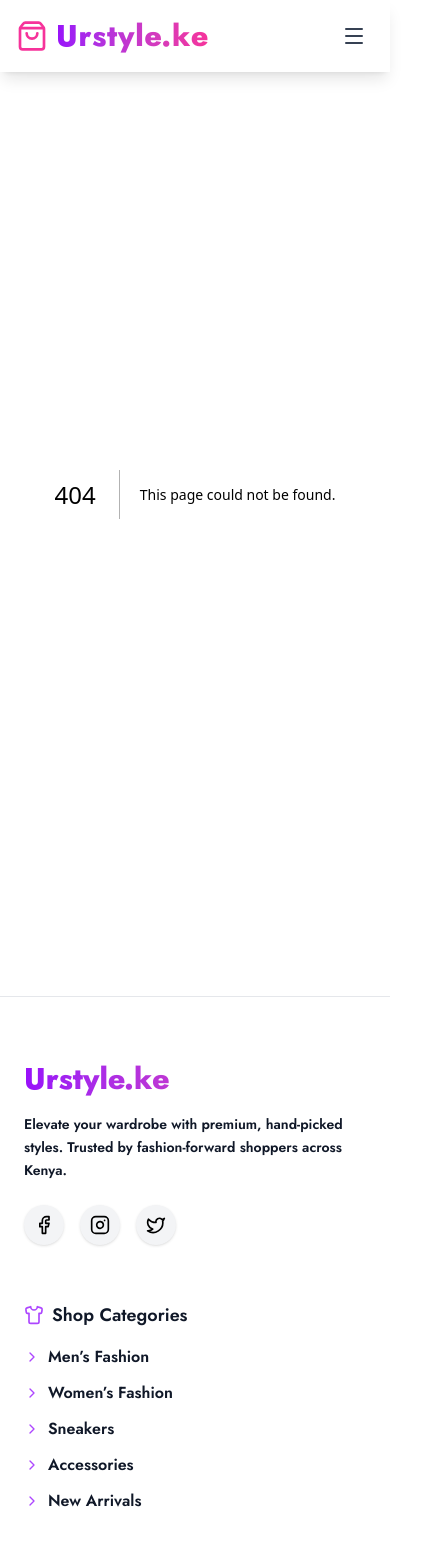
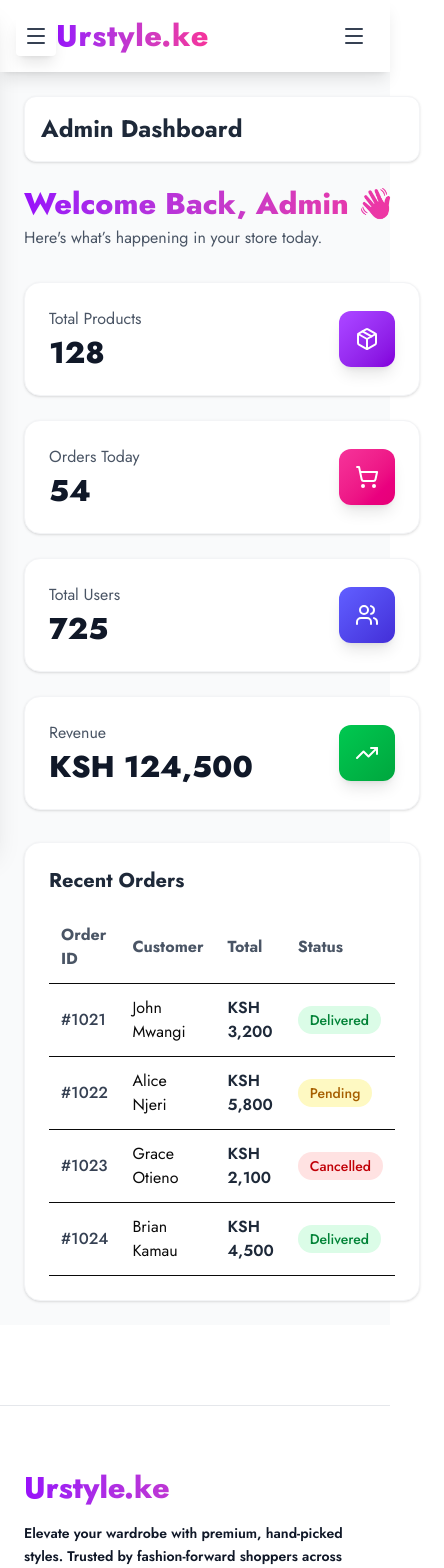
Before and after one commit to Griffinsshem/urstyle.ke, a Next.js app: page /admin in a window 390 px wide. Before the commit this address had no page. Shown: the top 1568 px of the page, 444 px wide, since content can reach past the window. Built offline with nearby package versions, Linux system fonts and the light colour scheme; sample sign-in values are in the browser's storage.

Commit message:
feat(admin): add premium dashboard UI with stats cards, recent orders table, and responsive layout

```diff
--- /dev/null
+++ b/src/app/admin/page.js
@@ -0,0 +1,146 @@
+"use client";
+
+import { useEffect, useState } from "react";
+import {
+  Package,
+  ShoppingCart,
+  Users,
+  TrendingUp,
+  Layers,
+} from "lucide-react";
+
+export default function AdminDashboard() {
+  const [stats, setStats] = useState({
+    totalProducts: 128,
+    totalOrders: 54,
+    totalUsers: 725,
+    revenue: 124500,
+  });
+
+  return (
+    <div className="space-y-8">
+
+      {/* Top greeting */}
+      <section>
+        <h1 className="text-3xl font-extrabold bg-gradient-to-r from-purple-600 to-pink-500 bg-clip-text text-transparent">
+          Welcome Back, Admin 👋
+        </h1>
+        <p className="text-gray-600 mt-1">
+          Here's what’s happening in your store today.
+        </p>
+      </section>
+
+      {/* Stats Grid */}
+      <section className="grid grid-cols-1 sm:grid-cols-2 lg:grid-cols-4 gap-6">
+        <StatCard
+          title="Total Products"
+          value={stats.totalProducts}
+          icon={<Package className="w-6 h-6" />}
+          color="from-purple-500 to-purple-700"
+        />
+
+        <StatCard
+          title="Orders Today"
+          value={stats.totalOrders}
+          icon={<ShoppingCart className="w-6 h-6" />}
+          color="from-pink-500 to-pink-600"
+        />
+
+        <StatCard
+          title="Total Users"
+          value={stats.totalUsers}
+          icon={<Users className="w-6 h-6" />}
+          color="from-indigo-500 to-indigo-700"
+        />
+
+        <StatCard
+          title="Revenue"
+          value={`KSH ${stats.revenue.toLocaleString()}`}
+          icon={<TrendingUp className="w-6 h-6" />}
+          color="from-green-500 to-green-600"
+        />
+      </section>
+
+      {/* Recent Activity */}
+      <section className="bg-white rounded-2xl shadow-sm border border-gray-100 p-6">
+        <h2 className="text-xl font-bold text-gray-800 mb-4">Recent Orders</h2>
+
+        <div className="overflow-x-auto">
+          <table className="w-full text-left">
+            <thead>
+              <tr className="border-b">
+                <th className="p-3 text-gray-600">Order ID</th>
+                <th className="p-3 text-gray-600">Customer</th>
+                <th className="p-3 text-gray-600">Total</th>
+                <th className="p-3 text-gray-600">Status</th>
+              </tr>
+            </thead>
+
+            <tbody>
+              {recentOrders.map((order) => (
+                <tr
+                  key={order.id}
+                  className="border-b hover:bg-gray-50 transition"
+                >
+                  <td className="p-3 font-medium text-gray-700">
+                    #{order.id}
+                  </td>
+                  <td className="p-3">{order.customer}</td>
+                  <td className="p-3 text-gray-800 font-semibold">
+                    KSH {order.total.toLocaleString()}
+                  </td>
+                  <td className="p-3">
+                    <span
+                      className={`px-3 py-1 rounded-full text-sm font-medium
+                        ${order.status === "Delivered"
+                          ? "bg-green-100 text-green-700"
+                          : order.status === "Pending"
+                            ? "bg-yellow-100 text-yellow-700"
+                            : "bg-red-100 text-red-700"
+                        }
+                      `}
+                    >
+                      {order.status}
+                    </span>
+                  </td>
+                </tr>
+              ))}
+            </tbody>
+          </table>
+        </div>
+      </section>
+
+    </div>
+  );
+}
+
+/* ------------------------------
+   STAT CARD COMPONENT
+--------------------------------*/
+function StatCard({ title, value, icon, color }) {
+  return (
+    <div className="bg-white rounded-2xl shadow-sm border border-gray-100 p-6 flex items-center justify-between">
+      <div>
+        <p className="text-gray-600">{title}</p>
+        <h3 className="text-3xl font-extrabold text-gray-900 mt-1">
+          {value}
+        </h3>
+      </div>
+      <div
+        className={`p-4 rounded-xl bg-gradient-to-br ${color} text-white shadow-lg`}
+      >
+        {icon}
+      </div>
+    </div>
+  );
+}
+
+/* ------------------------------
+   SAMPLE RECENT ORDERS DATA
+--------------------------------*/
+const recentOrders = [
+  { id: 1021, customer: "John Mwangi", total: 3200, status: "Delivered" },
+  { id: 1022, customer: "Alice Njeri", total: 5800, status: "Pending" },
+  { id: 1023, customer: "Grace Otieno", total: 2100, status: "Cancelled" },
+  { id: 1024, customer: "Brian Kamau", total: 4500, status: "Delivered" },
+];
```
